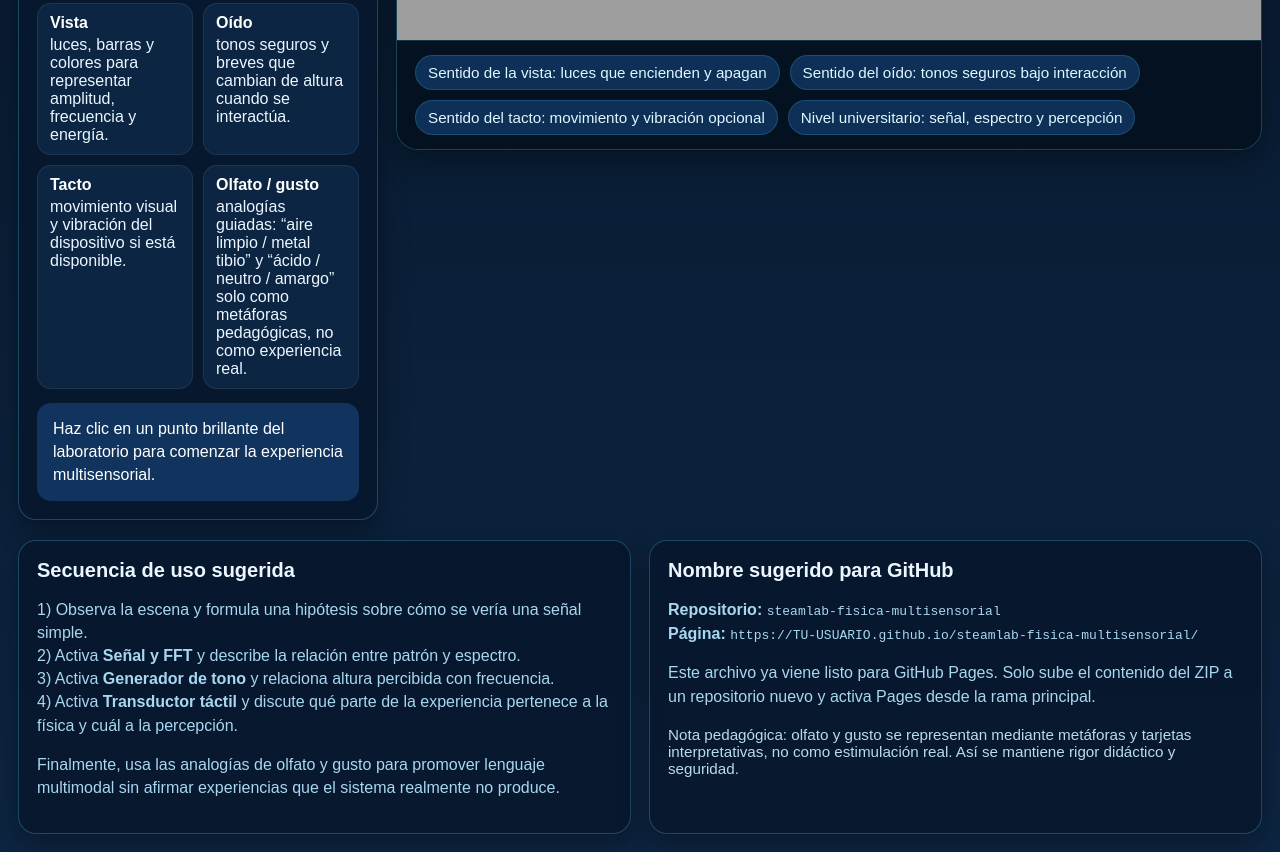
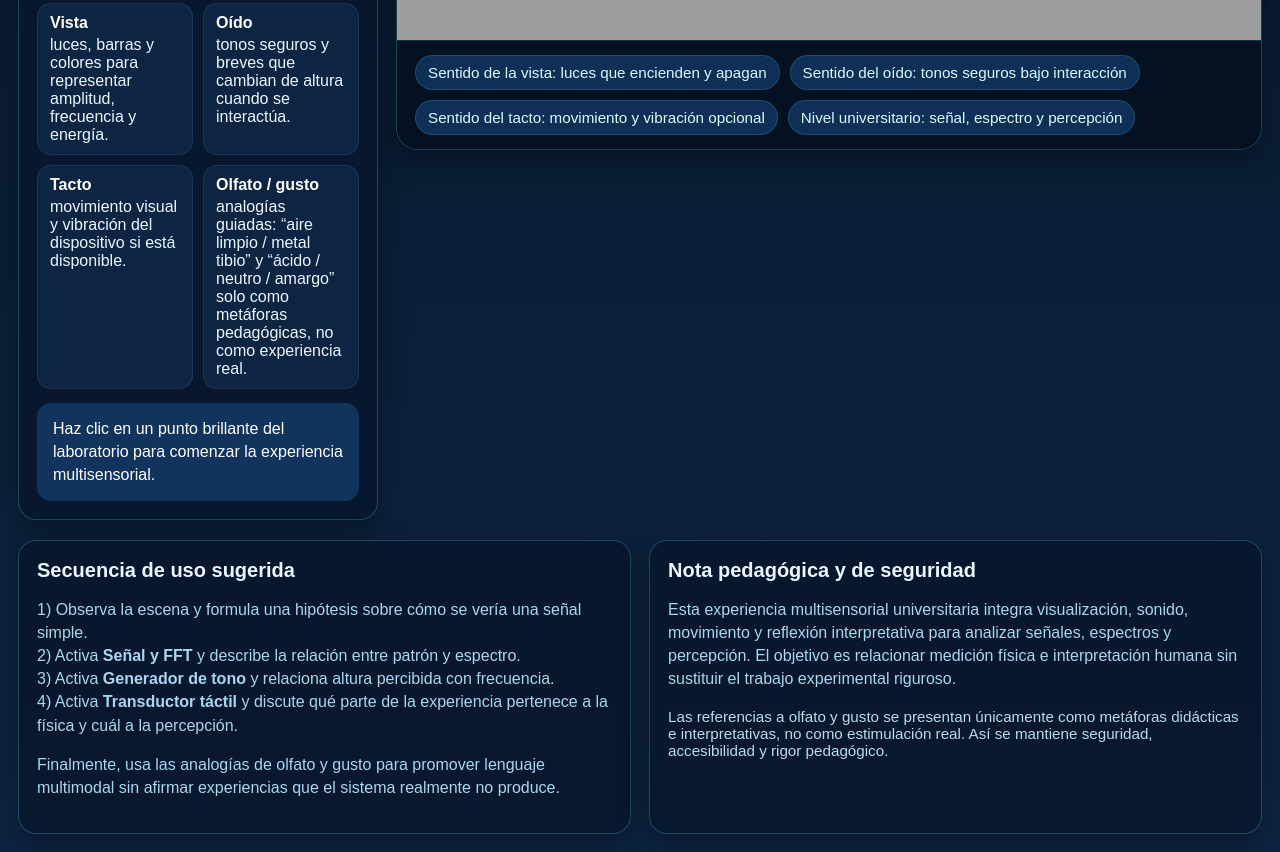
Before and after one commit to luisctito-sketch/steamlab-fisica-multisensorial, a plain HTML site: page index.html in a window 1280 px wide. Shown: the part 539-1391 px from the top of the page. Drawn offline with Linux system fonts and the light colour scheme; grey boxes are pictures that could not be loaded.

Commit message:
Add files via upload

```diff
--- a/index.html
+++ b/index.html
@@ -224,11 +224,9 @@
         <p>Finalmente, usa las analogías de olfato y gusto para promover lenguaje multimodal sin afirmar experiencias que el sistema realmente no produce.</p>
       </section>
       <section class="panel">
-        <h4>Nombre sugerido para GitHub</h4>
-        <p><b>Repositorio:</b> <code>steamlab-fisica-multisensorial</code><br>
-           <b>Página:</b> <code>https://TU-USUARIO.github.io/steamlab-fisica-multisensorial/</code></p>
-        <p>Este archivo ya viene listo para GitHub Pages. Solo sube el contenido del ZIP a un repositorio nuevo y activa Pages desde la rama principal.</p>
-        <div class="footer-note">Nota pedagógica: olfato y gusto se representan mediante metáforas y tarjetas interpretativas, no como estimulación real. Así se mantiene rigor didáctico y seguridad.</div>
+        <h4>Nota pedagógica y de seguridad</h4>
+        <p>Esta experiencia multisensorial universitaria integra visualización, sonido, movimiento y reflexión interpretativa para analizar señales, espectros y percepción. El objetivo es relacionar medición física e interpretación humana sin sustituir el trabajo experimental riguroso.</p>
+        <div class="footer-note">Las referencias a olfato y gusto se presentan únicamente como metáforas didácticas e interpretativas, no como estimulación real. Así se mantiene seguridad, accesibilidad y rigor pedagógico.</div>
       </section>
     </div>
   </div>
```
